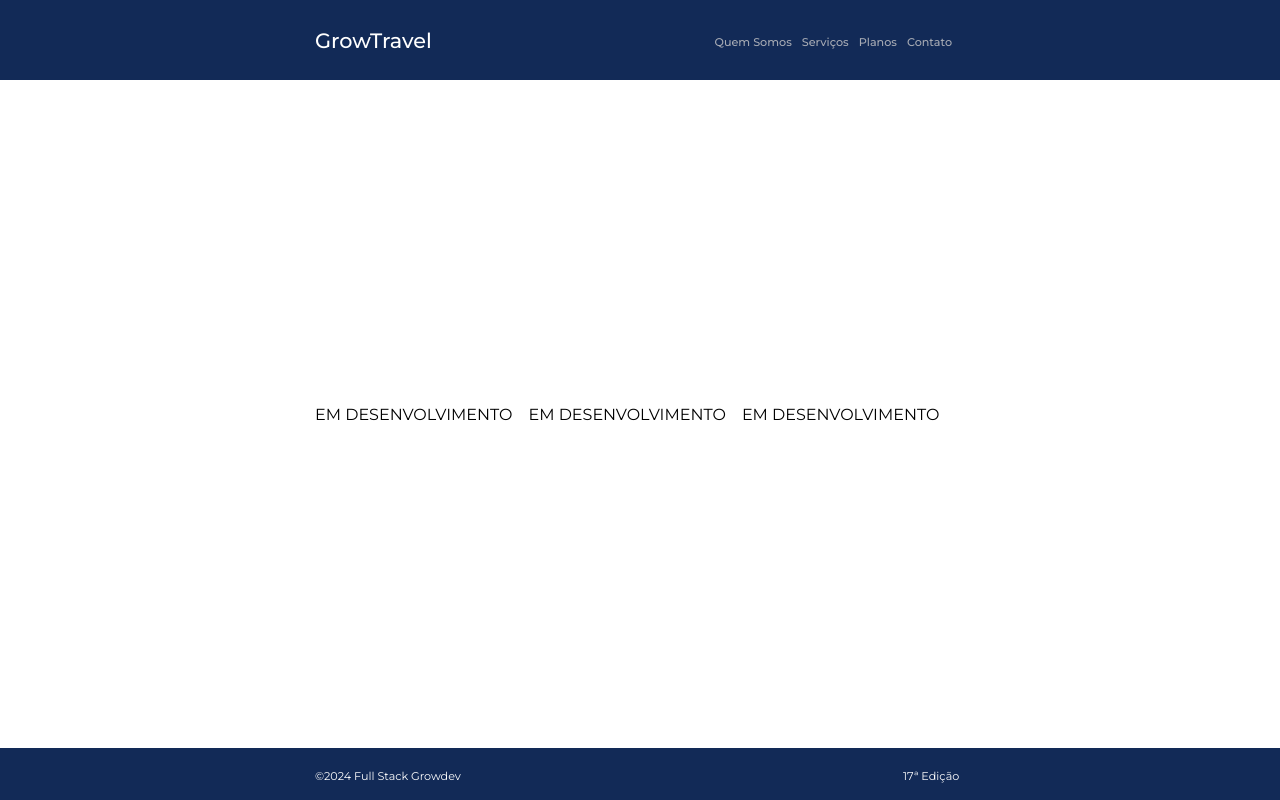
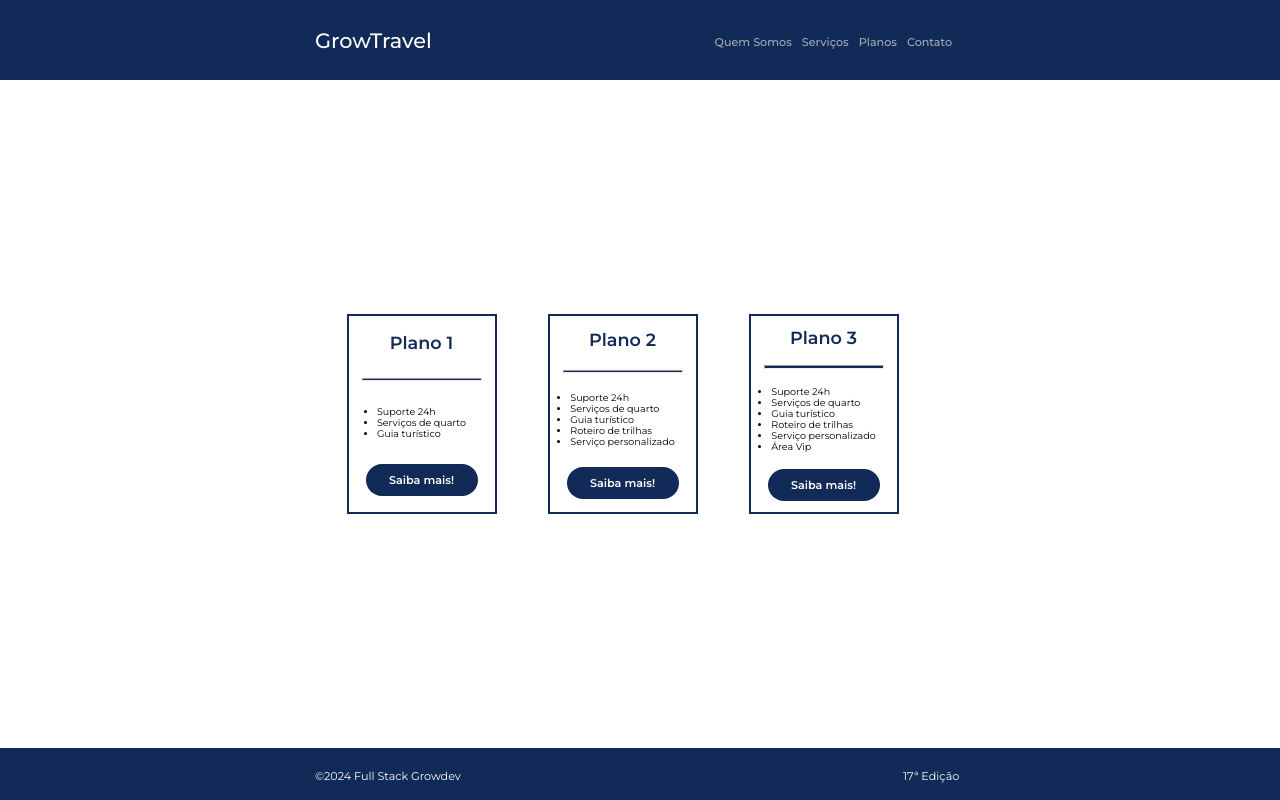
Before and after one commit to Leokrindges/growturismos, a React (Vite) app: page /planos in a window 1280 px wide. Built offline with nearby package versions, Linux system fonts and the light colour scheme.

Commit message:
Feature: Adicionado conteudo na main da pagina Planos.

```diff
--- a/src/components/functional/Card.tsx
+++ b/src/components/functional/Card.tsx
@@ -1,15 +1,24 @@
-import { ButtonCardStyled } from "../styled/ButtonCardStyled";
 import { CardStyled } from "../styled/CardStyled";
 
 interface CardProps {
   children: React.ReactNode;
+  borderColor?: string;
+  borderSize?: string;
+  borderLinha?: "solid" | "none";
 }
 
 export function Card(props: CardProps) {
   return (
-    <CardStyled displayFlex="flex" alignItens="center" justifyContent="center" flexDirection="column">
+    <CardStyled
+      displayFlex="flex"
+      alignItens="center"
+      justifyContent="center"
+      flexDirection="column"
+      borderColor={props.borderColor}
+      borderSize={props.borderSize}
+      borderLinha={props.borderLinha}
+    >
       {props.children}
-      <ButtonCardStyled>Saiba mais!</ButtonCardStyled>
     </CardStyled>
   );
 }
--- a/src/components/functional/MainPlanos.tsx
+++ b/src/components/functional/MainPlanos.tsx
@@ -1,33 +1,88 @@
+import { ButtonCardPlanosStyled } from "../styled/ButtonCardPlanosStyled";
 import { Column } from "../styled/Column";
 import { Container } from "../styled/Container";
+import { ContainerCardStyled } from "../styled/ContainerCard";
+import { LinhaStyled } from "../styled/LinhaStyled";
 import { MainStyled } from "../styled/MainStyled";
 import { Row } from "../styled/Row";
+import { TitleStyled } from "../styled/TitleStyled";
+import { Card } from "./Card";
 
 export function MainPlanos() {
   return (
     <MainStyled>
       <Container heigth="100%">
-        <Row height="100%">
+        <Row height="100%" justifyContent="center">
           <Column
             displayFlex="flex"
             alignItens="center"
             justifyContent="center"
+            widht="150px"
+            marginRight="35px"
           >
-            EM DESENVOLVIMENTO
+            <Card borderColor="#122a57" borderSize="2px" borderLinha="solid">
+              <ContainerCardStyled>
+                <TitleStyled fontSize="1.1rem" fontWeight="570">
+                  Plano 1
+                </TitleStyled>
+                <LinhaStyled />
+                <ul>
+                  <li>Suporte 24h</li>
+                  <li>Serviços de quarto</li>
+                  <li>Guia turístico</li>
+                </ul>
+                <ButtonCardPlanosStyled>Saiba mais!</ButtonCardPlanosStyled>
+              </ContainerCardStyled>
+            </Card>
           </Column>
           <Column
             displayFlex="flex"
             alignItens="center"
             justifyContent="center"
+            widht="150px"
+            marginRight="35px"
           >
-            EM DESENVOLVIMENTO
+            <Card borderColor="#122a57" borderSize="2px" borderLinha="solid">
+              <ContainerCardStyled>
+                <TitleStyled fontSize="1.1rem" fontWeight="570">
+                  Plano 2
+                </TitleStyled>
+                <LinhaStyled />
+                <ul>
+                  <li>Suporte 24h</li>
+                  <li>Serviços de quarto</li>
+                  <li>Guia turístico</li>
+                  <li>Roteiro de trilhas</li>
+                  <li>Serviço personalizado</li>
+                </ul>
+                <ButtonCardPlanosStyled>Saiba mais!</ButtonCardPlanosStyled>
+              </ContainerCardStyled>
+            </Card>
           </Column>
           <Column
             displayFlex="flex"
             alignItens="center"
             justifyContent="center"
+            widht="150px"
+            marginRight="35px"
           >
-            EM DESENVOLVIMENTO
+            <Card borderColor="#122a57" borderSize="2px" borderLinha="solid">
+              <ContainerCardStyled>
+                <TitleStyled fontSize="1.1rem" fontWeight="570">
+                  Plano 3
+                </TitleStyled>
+                <LinhaStyled />
+                <ul>
+                  <li>Suporte 24h</li>
+                  <li>Serviços de quarto</li>
+                  <li>Guia turístico</li>
+                  <li>Roteiro de trilhas</li>
+                  <li>Serviço personalizado</li>
+                  <li>Área Vip</li>
+                </ul>
+                <ButtonCardPlanosStyled>Saiba mais!</ButtonCardPlanosStyled>
+              </ContainerCardStyled>
+            </Card>
           </Column>
         </Row>
       </Container>
--- a/src/components/functional/MainServicos.tsx
+++ b/src/components/functional/MainServicos.tsx
@@ -6,6 +6,8 @@ import { Card } from "./Card";
 import ImageHospedagem from "../../assets/hotel.svg";
 import ImageRoteiro from "../../assets/roteiro.svg";
 import ImagePacotes from "../../assets/viagens.svg";
+import { ButtonCardStyled } from "../styled/ButtonCardStyled";
+import { TitleStyled } from "../styled/TitleStyled";
 
 export function MainServicos() {
   return (
@@ -20,7 +22,8 @@ export function MainServicos() {
           >
             <Card>
               <img src={ImageHospedagem} alt="" />
-              <h2>Hospedagem</h2>
+              <TitleStyled>Hospedagem</TitleStyled>
+              <ButtonCardStyled>Saiba mais!</ButtonCardStyled>
             </Card>
           </Column>
           <Column
@@ -31,7 +34,8 @@ export function MainServicos() {
           >
             <Card>
               <img src={ImageRoteiro} alt="" />
-              <h2>Roteiros</h2>
+              <TitleStyled>Roteiros</TitleStyled>
+              <ButtonCardStyled>Saiba mais!</ButtonCardStyled>
             </Card>
           </Column>
           <Column
@@ -42,7 +46,8 @@ export function MainServicos() {
           >
             <Card>
               <img src={ImagePacotes} alt="" />
-              <h2>Pacotes</h2>
+              <TitleStyled>Pacotes</TitleStyled>
+              <ButtonCardStyled>Saiba mais!</ButtonCardStyled>
             </Card>
           </Column>
         </Row>
--- /dev/null
+++ b/src/components/styled/ButtonCardPlanosStyled.tsx
@@ -0,0 +1,9 @@
+import styled from "styled-components";
+import { ButtonStyled } from "./ButtonStyled";
+
+export const ButtonCardPlanosStyled = styled(ButtonStyled)`
+  font-size: 0.7rem;
+  font-weight: 600;
+  height: 2rem;
+  width: 7rem;
+`;
--- a/src/components/styled/CardStyled.tsx
+++ b/src/components/styled/CardStyled.tsx
@@ -5,6 +5,9 @@ interface CardStyled {
   alignItens?: "start" | "center" | "end";
   flexDirection?: "column" | "column-reverse" | "row" | "row-reverse";
   justifyContent?: "start" | "center" | "end";
+  borderColor?: string;
+  borderSize?: string;
+  borderLinha?: "solid" | "none";
 }
 
 export const CardStyled = styled.div<CardStyled>`
@@ -15,14 +18,8 @@ export const CardStyled = styled.div<CardStyled>`
   flex-direction: ${(props) => props.flexDirection ?? "row"};
   justify-content: ${(props) => props.justifyContent};
   gap: 10px;
-
-  h2 {
-    font-size: 0.8rem;
-    color: #122a57;
-    font-weight: 600;
-  }
-
-  img{
+  border: ${(props) => props.borderLinha} ${(props) => props.borderSize}  ${(props) => props.borderColor};
+  img {
     width: 65%;
   }
 `;
--- a/src/components/styled/Column.tsx
+++ b/src/components/styled/Column.tsx
@@ -17,6 +17,7 @@ export const Column = styled.div<ColumnProps>`
   align-items: ${(props)=> props.alignItens};
   flex-direction: ${(props) => props.flexDirection ?? "row"};
   justify-content: ${(props) => props.justifyContent};
+  margin-right: ${(props) => props.marginRight};
   gap: 10px;
 
   span {
--- /dev/null
+++ b/src/components/styled/ContainerCard.tsx
@@ -0,0 +1,15 @@
+import styled from "styled-components";
+
+export const ContainerCardStyled = styled.div`
+display: flex;
+flex-direction: column;
+align-items: center;
+justify-content: space-around;
+gap: 15px;
+width: 130px;
+height: 175px;
+
+li{
+    font-size: 0.6rem;
+}
+`;
--- /dev/null
+++ b/src/components/styled/LinhaStyled.tsx
@@ -0,0 +1,7 @@
+import styled from "styled-components";
+
+export const LinhaStyled = styled.hr`
+  width: 120px;
+  height: 3.3px;
+  background: #122a57;
+`;
--- /dev/null
+++ b/src/components/styled/TitleStyled.tsx
@@ -0,0 +1,12 @@
+import styled from "styled-components";
+
+interface TitleStyledProps {
+  fontSize?: string;
+  fontWeight?: string;
+}
+
+export const TitleStyled = styled.h2<TitleStyledProps>`
+  font-size: ${(props) => props.fontSize ?? "0.8rem"};
+  color: #122a57;
+  font-weight: ${(props) => props.fontWeight ?? "600"};
+`;
```
